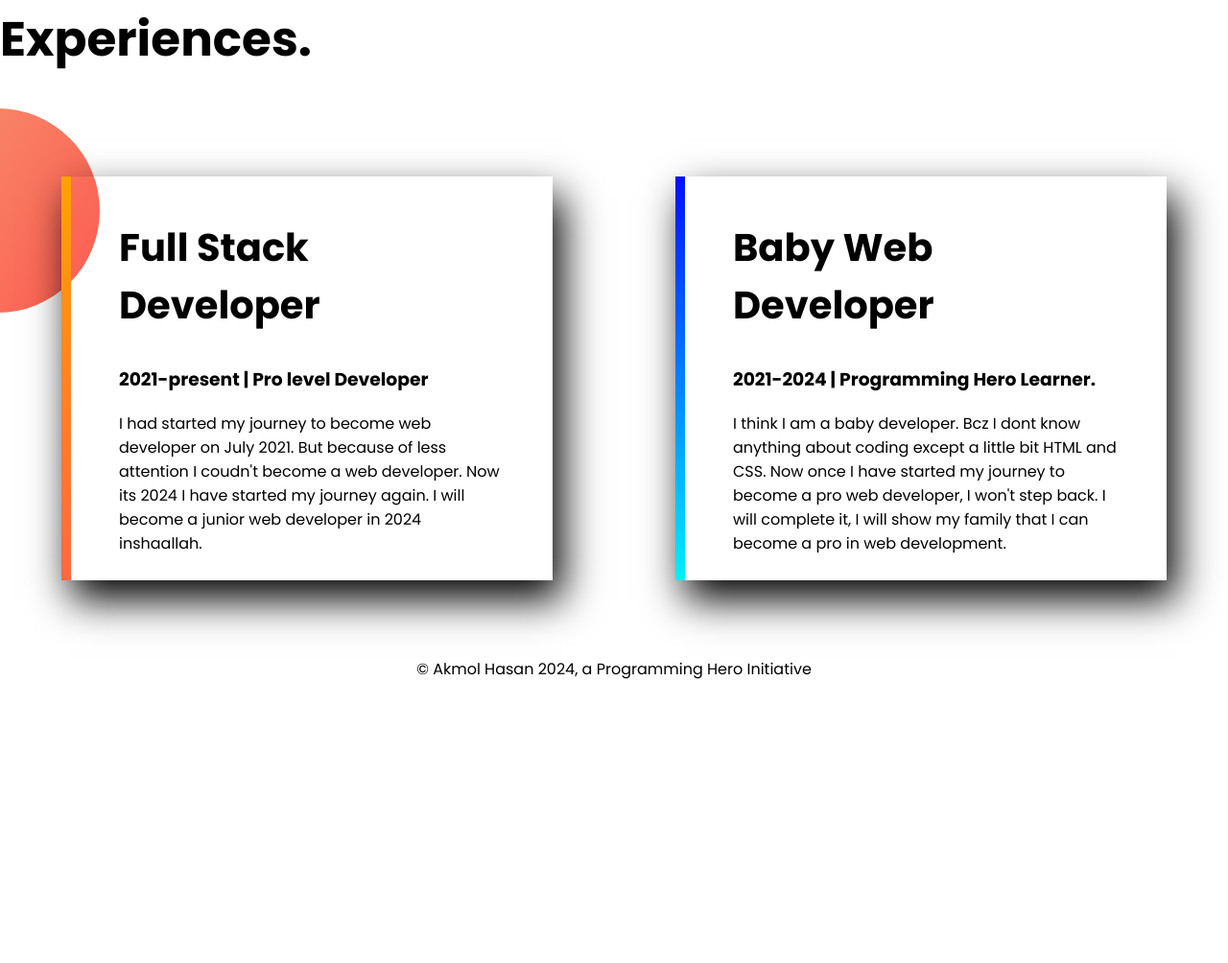
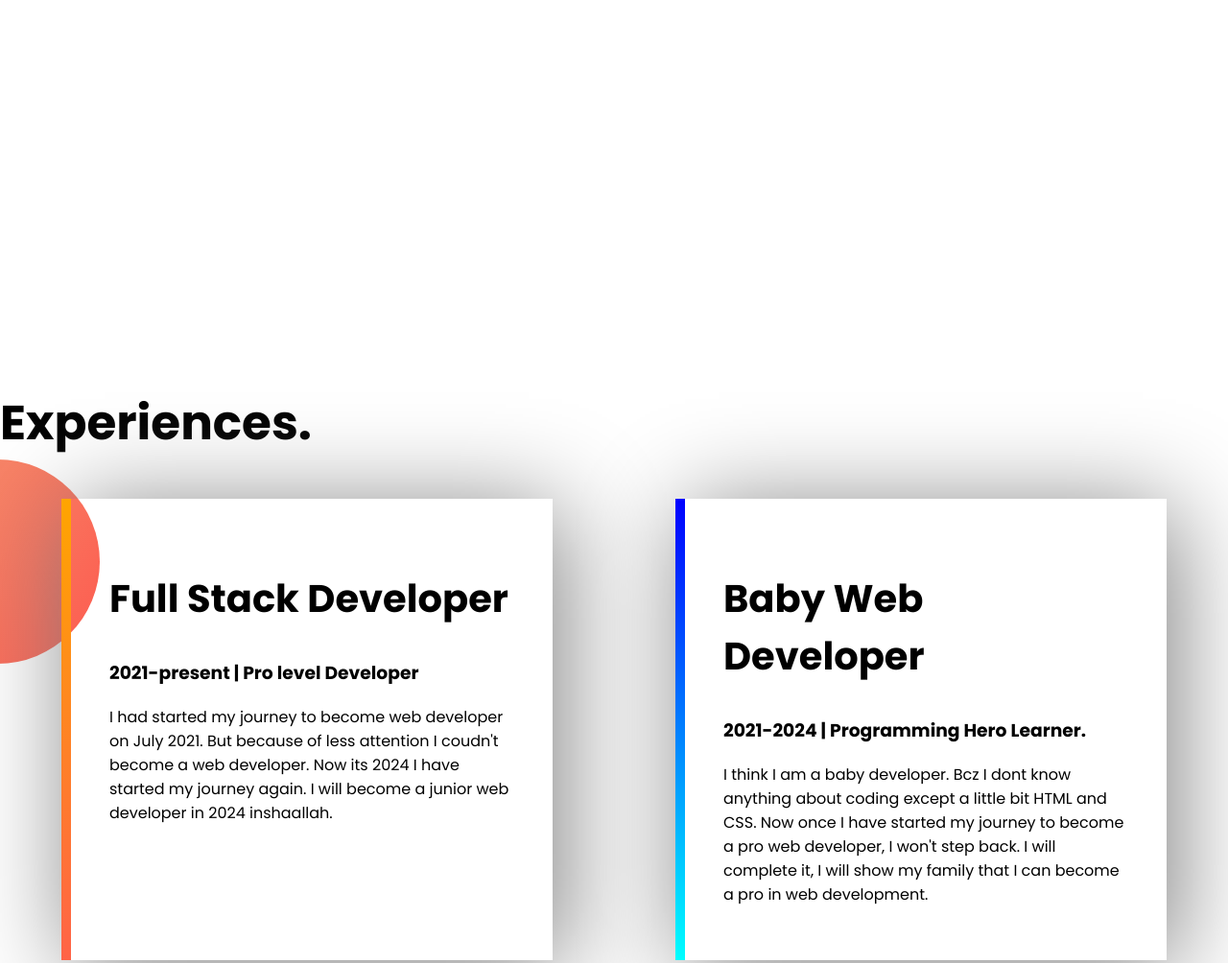
Before and after one commit to AkmolPhero/my-own-dev-port, a plain HTML site: page index.html in a window 1280 px wide. Shown: the part 1380-2384 px from the top of the page at 96% size. Before the commit the page ends 2106 px from the top, so only its background shows below. Drawn offline with Linux system fonts and the light colour scheme.

```diff
--- a/index.html
+++ b/index.html
@@ -47,7 +47,7 @@
     <section class="experience-area">
         <h1>Experiences.</h1>
         <div class="flexible-area">
-            <div id="box-one" class="half-width">
+            <div id="box-one" class="experience-item">
                 <h2>Full Stack Developer</h2>
                 <h3>2021-present | Pro level Developer</h3>
                 <p>I had started my journey to become web developer on July 2021. But because of less attention I
@@ -58,7 +58,7 @@
                     2024
                     inshaallah.</p>
             </div>
-            <div id="box-two" class="half-width">
+            <div id="box-two" class="experience-item">
                 <h2>Baby Web Developer</h2>
                 <h3>2021-2024 | Programming Hero Learner.</h3>
                 <p>I think I am a baby developer. Bcz I dont know anything about coding except a little bit HTML and
--- a/style.css
+++ b/style.css
@@ -5,6 +5,7 @@ body {
 
 .flexible-area {
     display: flex;
+    margin-bottom: 200px;
 }
 
 .top-area {
@@ -58,22 +59,24 @@ h2 {
     background-position: left;
 }
 
+.experience-item {
+    box-shadow: 10px 10px 100px gray;
+    width: 40%;
+    padding: 40px 40px;
+    margin-left: 5%;
+    margin-right: 5%;
+}
+
 #box-one {
     border-left: 10px solid;
     border-image: linear-gradient(orange, tomato) 27;
-    box-shadow: 10px 20px 40px;
-    padding: 10px 50px;
-    margin: 5%;
-    width: 50%;
+    border-image-slice: 1;
 }
 
 #box-two {
     border-left: 10px solid;
     border-image: linear-gradient(blue, cyan) 27;
-    box-shadow: 10px 20px 40px;
-    padding: 10px 50px;
-    margin: 5%;
-    width: 50%;
+    border-image-slice: 1;
 }
 
 footer p {
```
